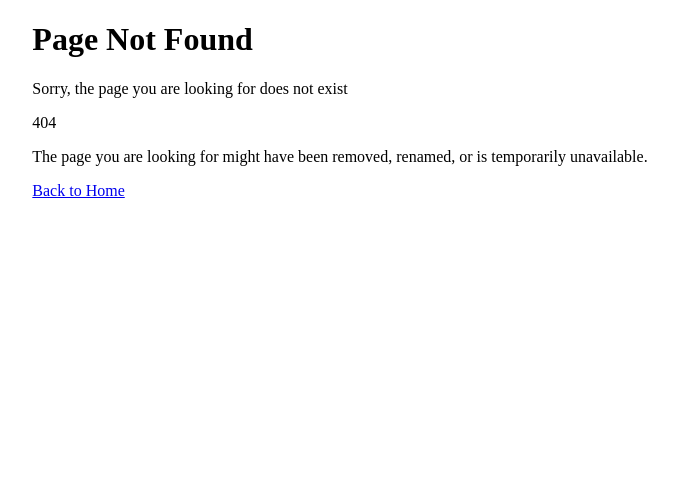
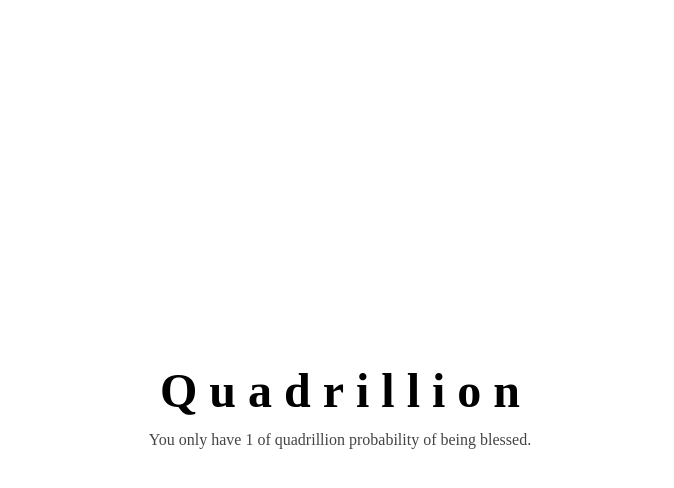
Before and after one commit to iuuko/umineko-epitaph, a React (Vite) app: page /quadrillion in a window 1280 px wide. Before the commit this address had no page. Shown: the top 488 px of the page, without its empty margins (300-974 px from the left). Built offline with nearby package versions, Linux system fonts and the light colour scheme.

Commit message:
feat: add Quadrillion page with interactive letter removal and routing setup

```diff
--- a/src/main.tsx
+++ b/src/main.tsx
@@ -6,6 +6,7 @@ import "virtual:uno.css";
 import "@/i18n";
 import Home from "@/pages/Home";
 import About from "@/pages/About";
+import Quadrillion from "@/pages/Quadrillion";
 import NotFound from "@/pages/NotFound";
 
 // 创建路由配置
@@ -19,6 +20,10 @@ const router = createBrowserRouter([
     element: <About />,
   },
   {
+    path: "/quadrillion",
+    element: <Quadrillion />,
+  },
+  {
     path: "*",
     element: <NotFound />,
   },
--- /dev/null
+++ b/src/pages/Quadrillion.tsx
@@ -0,0 +1,42 @@
+import { useState } from "react";
+
+const Quadrillion: React.FC = () => {
+    const [quadState, setQuadState] = useState<string[]>(() => Array.from("Quadrillion"));
+    const [phase, setPhase] = useState<number>(0);
+
+    const handleClick = (_: React.MouseEvent<HTMLSpanElement>, index: number) => {
+        if (phase === 0) {
+            // 创建状态的新副本并更新
+            const newQuadState = [...quadState];
+            newQuadState[index] = "";
+            setQuadState(newQuadState);
+            // 不需要手动移除元素，React 会根据新状态更新 DOM
+            // nextPhase(phase);
+        }
+    };
+
+    const nextPhase = (currentPhase: number) => {
+        if (currentPhase === 0) {
+            const expectedState = ["Q", "u", "a", "d", "r", "i", "l", "l", "i", "o", "n"];
+            if (quadState.every((char, index) => char === expectedState[index]))
+                setPhase(1);
+        }
+    };
+
+    return (
+        <div className="h-screen flex flex-col items-center justify-center overflow-hidden p-4">
+            <div className="text-5xl font-bold flex lt-sm:gap-1 sm:gap-2 md:gap-3">
+                {quadState.map((char, index) => (char &&
+                    <span
+                        key={index}
+                        onClick={(e) => handleClick(e, index)}>
+                        {char}
+                    </span>
+                ))}
+            </div>
+            <p className="text-center animate-pulse">You only have 1 of quadrillion probability of being blessed.</p>
+        </div>
+    );
+};
+
+export default Quadrillion;
```
